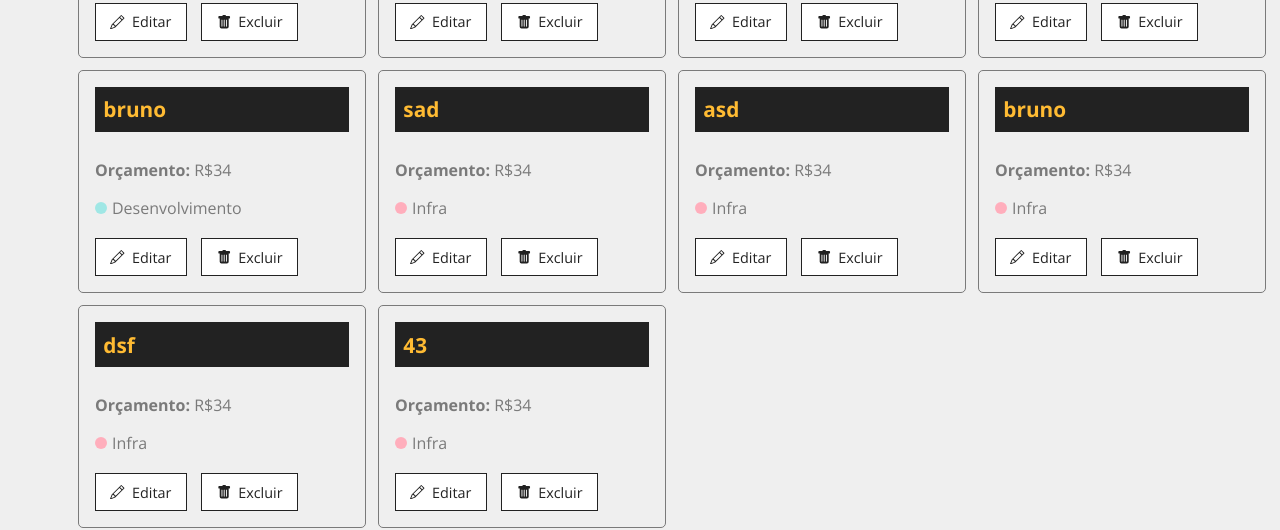
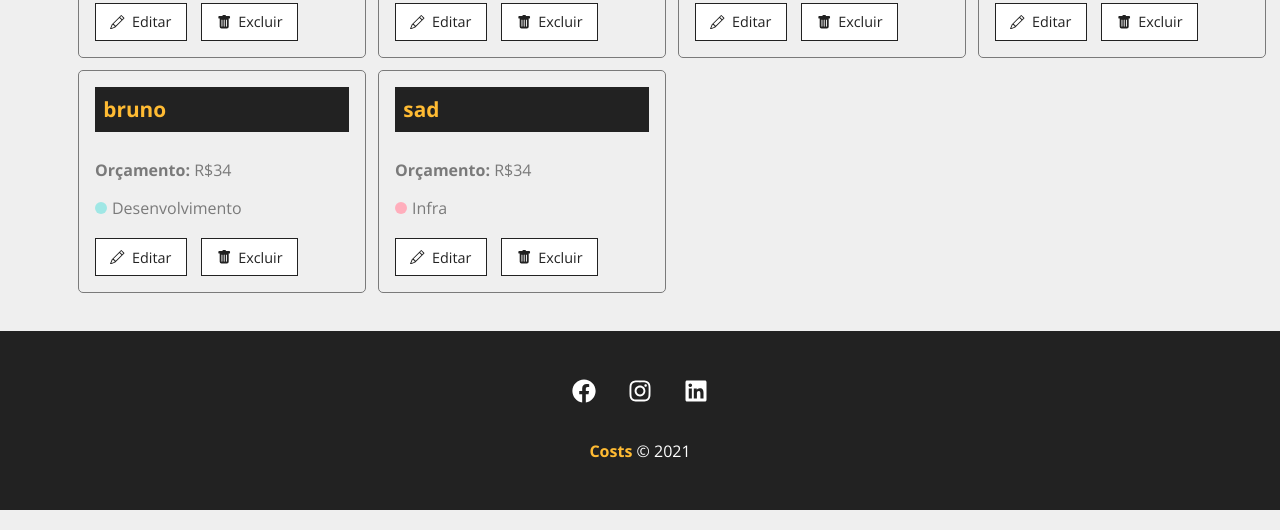
Before and after one commit to BrunoMateus17/ProjectManager, a React (Create React App) app: page /projects in a window 1280 px wide. Shown: the part 278-808 px from the top of the page. Built offline with nearby package versions, Linux system fonts and the light colour scheme; data requests are answered from the project's data file; the HTML template or start-up script is replaced by a standard one.

Commit message:
Adicionar exclusão

```diff
--- a/db.json
+++ b/db.json
@@ -72,50 +72,6 @@
       },
       "cost": 0,
       "services": []
-    },
-    {
-      "id": "e278",
-      "name": "asd",
-      "budget": "34",
-      "category": {
-        "id": "1",
-        "name": "Infra"
-      },
-      "cost": 0,
-      "services": []
-    },
-    {
-      "id": "38e0",
-      "name": "bruno ",
-      "budget": "34",
-      "category": {
-        "id": "1",
-        "name": "Infra"
-      },
-      "cost": 0,
-      "services": []
-    },
-    {
-      "id": "469c",
-      "name": "dsf",
-      "budget": "34",
-      "category": {
-        "id": "1",
-        "name": "Infra"
-      },
-      "cost": 0,
-      "services": []
-    },
-    {
-      "id": "a6c3",
-      "name": "43",
-      "category": {
-        "id": "1",
-        "name": "Infra"
-      },
-      "budget": "34",
-      "cost": 0,
-      "services": []
     }
   ],
   "categories": [
--- a/src/App.js
+++ b/src/App.js
@@ -7,6 +7,7 @@ import Container from "./components/layout/Container"
 import Navbar from "./components/layout/Navbar"
 import Footer from "./components/layout/Footer"
 import Projects from "./components/pages/Projects"
+import Project from "./components/pages/Project"
 function App() {
 	return (
 		<Router>
@@ -17,7 +18,8 @@ function App() {
 					<Route path="/projects" element= {< Projects />}/>
 					<Route path="/company" element= {< Company />}/>
 					<Route path="/contact" element= {< Contact />}/>
-					<Route path="newproject" element= {< NewProject />}/>
+					<Route path="/newproject" element= {< NewProject />}/>
+					<Route path="/project/:id" element= {< Project />}/>
 				</Routes>
 			</Container>
 			<Footer />
--- /dev/null
+++ b/src/components/layout/Loading.js
@@ -0,0 +1,13 @@
+import loading from "../../img/loading.svg";
+
+import styles from "./Loading.module.css";
+
+function Loading() {
+  return (
+    <div className={styles.loader_container}>
+      <img className={styles.loader} src={loading} alt="Loading" />
+    </div>
+  );
+}
+
+export default Loading;
--- /dev/null
+++ b/src/components/layout/Loading.module.css
@@ -0,0 +1,11 @@
+.loader_container {
+    width: 100%;
+    height: 100%;
+    display: flex;
+    justify-content: center;
+    align-items: center;
+  }
+
+  .loader {
+    width: 50px;
+  }
--- a/src/components/pages/Project.js
+++ b/src/components/pages/Project.js
@@ -0,0 +1,15 @@
+import styles from './Project.module.css'
+import { useParams } from 'react-router-dom'
+import { useState,useEffect } from 'react'
+function Project(){
+    const {id} = useParams()
+    console.log(id)
+    const [project,setProject] = useState([])
+    useEffect(()=>{
+
+    },[id])
+    return (
+        <div>asd</div>
+    )
+}
+export default Project
--- a/src/components/pages/Projects.js
+++ b/src/components/pages/Projects.js
@@ -4,9 +4,13 @@ import Container from "../layout/Container"
 import LinkButton from "../layout/LinkButton"
 import styles from "./Projects.module.css"
 import ProjectCard from "../project/ProjectCard"
+import Loading from "../layout/Loading"
 import { useState,useEffect } from "react"
 function Projects(){
-    const [project,setProject] = useState([])
+    const [projects,setProjects] = useState([])
+    const [removeLoading,setRemoveLoading] = useState(false)
+    const [projectsMessage, setProjectsMessage] = useState('')
+
     const location = useLocation();
     let message = '';
     if(location.state){
@@ -21,12 +25,26 @@ function Projects(){
         })
         .then((resp) => resp.json())
         .then((data) => {
-            console.log(data)
-            setProject(data)
-            console.log(project.length)
+            setProjects(data)
+            setRemoveLoading(true)
         })
         .catch((err) => console.log(err))
     },[])
+
+    function removeProject(id) {
+        fetch(`http://localhost:5000/projects/${id}`, {
+          method: 'DELETE',
+          headers: {
+            'Content-Type': 'application/json',
+          },
+        })
+          .then((resp) => resp.json())
+          .then((data) => {
+            setProjects(projects.filter((projects) => projects.id !== id))
+            setProjectsMessage('Projeto removido com sucesso!')
+          })
+      }
+
     return (
         <div className={styles.project_container}>
             <div className={styles.title_container}>
@@ -34,16 +52,22 @@ function Projects(){
                 <LinkButton to="/newproject" text="Criar projeto" />
             </div>
             {message && <Message type="success" msg={message} />}
+            {projectsMessage && <Message type="success" msg={projectsMessage} />}
             <Container customClass="start">
-                {project.length > 0 &&
-                    project.map((project) =>
+                {projects.length > 0 &&
+                    projects.map((projects) =>
                         ( <ProjectCard
-                            id={project.id}
-                            name={project.name}
-                            budget={project.budget}
-                            category={project.category.name}
-                            key={project.id}
+                            id={projects.id}
+                            name={projects.name}
+                            budget={projects.budget}
+                            category={projects.category.name}
+                            key={projects.id}
+                            handleRemove={removeProject}
                         />)
+                    )}
+                    {!removeLoading && <Loading />}
+                    {removeLoading && projects.length === 0 && (
+                        <p>Não há projetos cadastrado</p>
                     )}
             </Container>
         </div>
```
